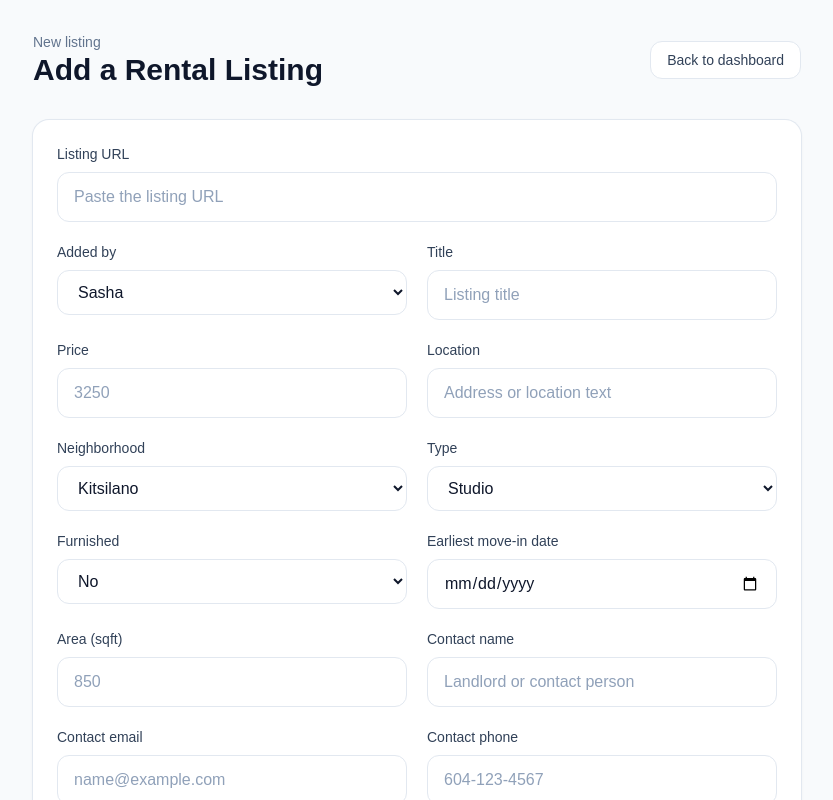
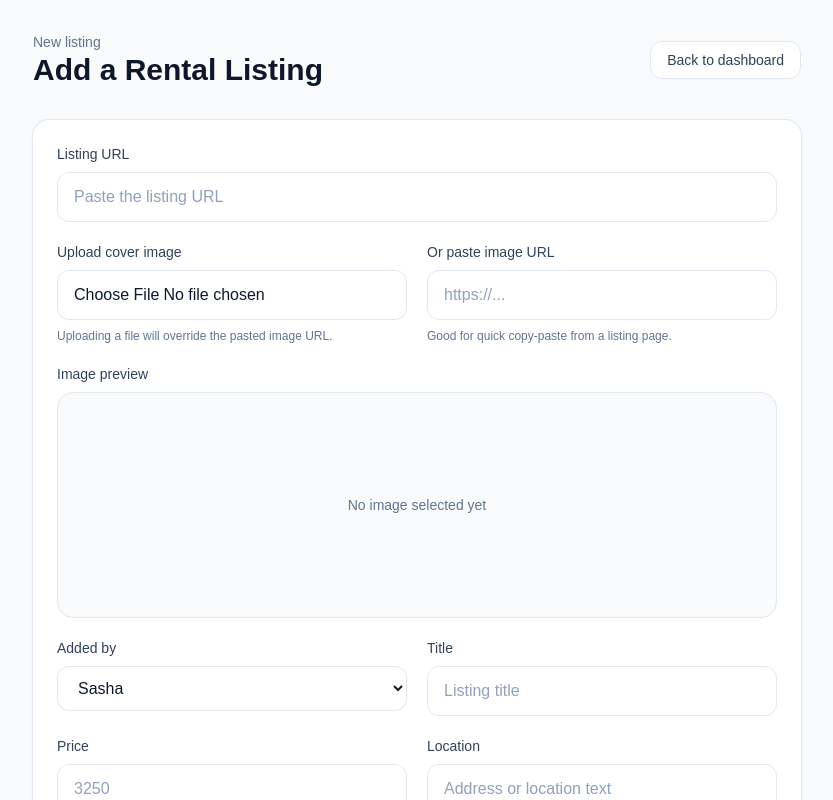
Before and after one commit to zhisniacova/vancouver-rental-tracker, a Next.js app: page /add-listing in a window 1280 px wide. Shown: the top 800 px of the page, without its empty margins (223-1056 px from the left). Built offline with nearby package versions, Linux system fonts and the light colour scheme; no server answers.

Commit message:
Support pasted image URLs alongside cover image uploads

```diff
--- a/app/page.tsx
+++ b/app/page.tsx
@@ -43,6 +43,7 @@ async function getListings(): Promise<Listing[]> {
         .map((like) => like.user_name) ?? [],
     comments: item.comments ?? "",
     url: item.url,
+    coverImageUrl: item.cover_image_url ?? null,
   }));
 }
 
--- a/components/ListingCard.tsx
+++ b/components/ListingCard.tsx
@@ -18,6 +18,7 @@ export type Listing = {
   likes: string[];
   comments: string;
   url: string;
+  coverImageUrl?: string | null;
 };
 
 type Props = {
@@ -106,13 +107,24 @@ export default function ListingCard({ listing }: Props) {
         bothLiked ? "ring-emerald-300" : "ring-slate-200"
       }`}
     >
-      <div className="relative flex h-48 items-center justify-center bg-slate-200 text-sm text-slate-500">
+      <div className="relative h-48 bg-slate-200">
         {bothLiked && (
-          <div className="absolute left-3 top-3 rounded-full bg-emerald-500 px-3 py-1 text-xs font-semibold text-white shadow-sm">
+          <div className="absolute left-3 top-3 z-10 rounded-full bg-emerald-500 px-3 py-1 text-xs font-semibold text-white shadow-sm">
             Both liked
           </div>
         )}
-        Listing photo
+
+        {listing.coverImageUrl ? (
+          <img
+            src={listing.coverImageUrl}
+            alt={listing.title}
+            className="h-full w-full object-cover"
+          />
+        ) : (
+          <div className="flex h-full items-center justify-center text-sm text-slate-500">
+            Listing photo
+          </div>
+        )}
       </div>
 
       <div className="p-5">
--- a/components/ListingForm.tsx
+++ b/components/ListingForm.tsx
@@ -1,6 +1,7 @@
 "use client";
 
-import { FormEvent, useState } from "react";
+
+import { FormEvent, useMemo, useState } from "react";
 import Link from "next/link";
 import { useRouter } from "next/navigation";
 import { supabase } from "@/lib/supabase";
@@ -32,6 +33,7 @@ type ListingFormData = {
   pros: string;
   cons: string;
   comments: string;
+  imageUrl: string;
 };
 
 type ExistingListing = {
@@ -55,6 +57,7 @@ type ExistingListing = {
   pros: string | null;
   cons: string | null;
   comments: string | null;
+  cover_image_url?: string | null;
 };
 
 type Props = {
@@ -81,6 +84,7 @@ const initialFormData: ListingFormData = {
   pros: "",
   cons: "",
   comments: "",
+  imageUrl: "",
 };
 
 const fieldClassName =
@@ -111,6 +115,7 @@ function getInitialFormData(existingListing?: ExistingListing): ListingFormData
     pros: existingListing.pros || "",
     cons: existingListing.cons || "",
     comments: existingListing.comments || "",
+    imageUrl: existingListing.cover_image_url || "",
   };
 }
 
@@ -119,8 +124,16 @@ export default function ListingForm({ existingListing }: Props) {
   const [formData, setFormData] = useState<ListingFormData>(
     getInitialFormData(existingListing)
   );
+  const [coverImageFile, setCoverImageFile] = useState<File | null>(null);
   const [isSaving, setIsSaving] = useState(false);
   const [message, setMessage] = useState("");
+
+  const previewUrl = useMemo(() => {
+    if (coverImageFile) {
+      return URL.createObjectURL(coverImageFile);
+    }
+    return formData.imageUrl || "";
+  }, [coverImageFile, formData.imageUrl]);
 
   function handleChange(
     event: React.ChangeEvent<
@@ -134,10 +147,44 @@ export default function ListingForm({ existingListing }: Props) {
     }));
   }
 
+  function handleFileChange(event: React.ChangeEvent<HTMLInputElement>) {
+    const file = event.target.files?.[0] ?? null;
+    setCoverImageFile(file);
+  }
+
+  async function uploadCoverImage(): Promise<string | null> {
+    if (!coverImageFile) {
+      return formData.imageUrl.trim() || null;
+    }
+
+    const fileExt = coverImageFile.name.split(".").pop();
+    const fileName = `${Date.now()}-${Math.random()
+      .toString(36)
+      .slice(2)}.${fileExt}`;
+    const filePath = `covers/${fileName}`;
+
+    const { error } = await supabase.storage
+      .from("listing-images")
+      .upload(filePath, coverImageFile);
+
+    if (error) {
+      throw error;
+    }
+
+    const { data } = supabase.storage
+      .from("listing-images")
+      .getPublicUrl(filePath);
+
+    return data.publicUrl;
+  }
+
   async function handleSubmit(event: FormEvent<HTMLFormElement>) {
     event.preventDefault();
     setIsSaving(true);
     setMessage("");
+
+    try {
+      const coverImageUrl = await uploadCoverImage();
 
       const payload = {
         url: formData.url,
@@ -154,11 +201,13 @@ export default function ListingForm({ existingListing }: Props) {
         contact_email: formData.contactEmail || null,
         contact_phone: formData.contactPhone || null,
         status: formData.status,
-      messaged_by: formData.messagedBy === "None" ? null : formData.messagedBy,
+        messaged_by:
+          formData.messagedBy === "None" ? null : formData.messagedBy,
         viewing_date: formData.viewingDate || null,
         pros: formData.pros || null,
         cons: formData.cons || null,
         comments: formData.comments || null,
+        cover_image_url: coverImageUrl,
       };
 
       if (existingListing) {
@@ -167,12 +216,7 @@ export default function ListingForm({ existingListing }: Props) {
           .update(payload)
           .eq("id", existingListing.id);
 
-      if (error) {
-        console.error("Error updating listing:", error);
-        setMessage(`Could not update listing: ${error.message}`);
-        setIsSaving(false);
-        return;
-      }
+        if (error) throw error;
       } else {
         const { data, error } = await supabase
           .from("listings")
@@ -180,12 +224,7 @@ export default function ListingForm({ existingListing }: Props) {
           .select("id")
           .single();
 
-      if (error) {
-        console.error("Error creating listing:", error);
-        setMessage(`Could not save listing: ${error.message}`);
-        setIsSaving(false);
-        return;
-      }
+        if (error) throw error;
 
         const { error: likeError } = await supabase.from("listing_likes").insert([
           {
@@ -201,6 +240,11 @@ export default function ListingForm({ existingListing }: Props) {
 
       router.push("/");
       router.refresh();
+    } catch (error: any) {
+      console.error("Error saving listing:", error);
+      setMessage(`Could not save listing: ${error.message}`);
+      setIsSaving(false);
+    }
   }
 
   return (
@@ -222,6 +266,61 @@ export default function ListingForm({ existingListing }: Props) {
             className={fieldClassName}
             required
           />
+        </div>
+
+        <div className="md:col-span-2 grid gap-5 md:grid-cols-2">
+          <div>
+            <label className="mb-2 block text-sm font-medium text-slate-700">
+              Upload cover image
+            </label>
+            <input
+              type="file"
+              accept="image/*"
+              onChange={handleFileChange}
+              className="w-full rounded-xl border border-slate-200 bg-white px-4 py-3 text-slate-900"
+            />
+            <p className="mt-2 text-xs text-slate-500">
+              Uploading a file will override the pasted image URL.
+            </p>
+          </div>
+
+          <div>
+            <label className="mb-2 block text-sm font-medium text-slate-700">
+              Or paste image URL
+            </label>
+            <input
+              name="imageUrl"
+              type="url"
+              value={formData.imageUrl}
+              onChange={handleChange}
+              placeholder="https://..."
+              className={fieldClassName}
+            />
+            <p className="mt-2 text-xs text-slate-500">
+              Good for quick copy-paste from a listing page.
+            </p>
+          </div>
+        </div>
+
+        <div className="md:col-span-2">
+          <label className="mb-2 block text-sm font-medium text-slate-700">
+            Image preview
+          </label>
+          <div className="overflow-hidden rounded-2xl border border-slate-200 bg-slate-50">
+            {previewUrl ? (
+              <div className="h-56 w-full">
+                <img
+                  src={previewUrl}
+                  alt="Cover preview"
+                  className="object-cover"
+                />
+              </div>
+            ) : (
+              <div className="flex h-56 items-center justify-center text-sm text-slate-500">
+                No image selected yet
+              </div>
+            )}
+          </div>
         </div>
 
         <div>
```
Lines whose indentation alone changed are shown as unchanged.
